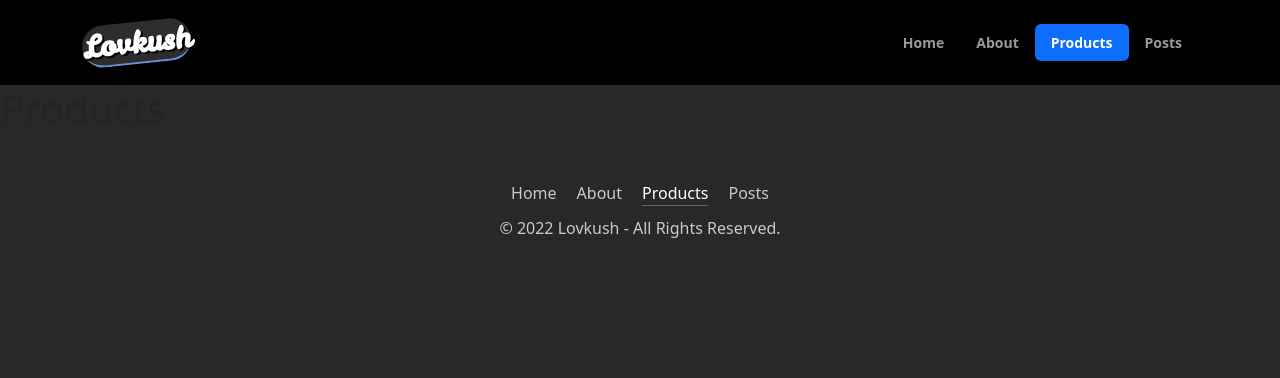
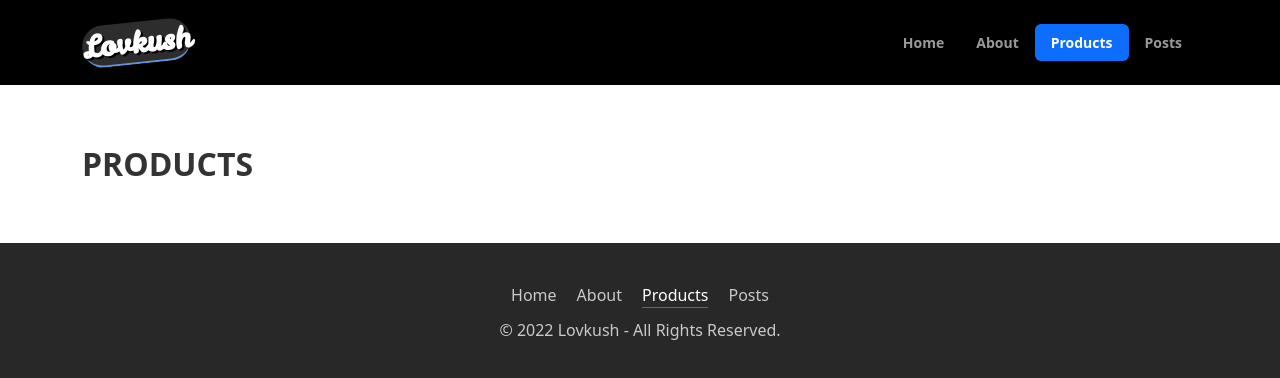
Before and after one commit to LOVKUSH9888/router-app, a React (Vite) app: page /products in a window 1280 px wide. Shown: the top 378 px of the page. Built offline with nearby package versions, Linux system fonts and the light colour scheme.

Commit message:
working on products section

```diff
--- a/src/pages/Products.jsx
+++ b/src/pages/Products.jsx
@@ -2,9 +2,18 @@ import React from 'react'
 
 const Products = () => {
   return (
-    <div>
-      <h1>Products</h1>
+    <main>
+    <div className='pg-header'>
+      <div className='container'>
+        <div className='row align-items-center'>
+        <div className='col-lg-7'>
+        <h1>Products</h1>
+        </div>
+        </div>
+      </div>
     </div>
+
+    </main>
   )
 }
 
```
